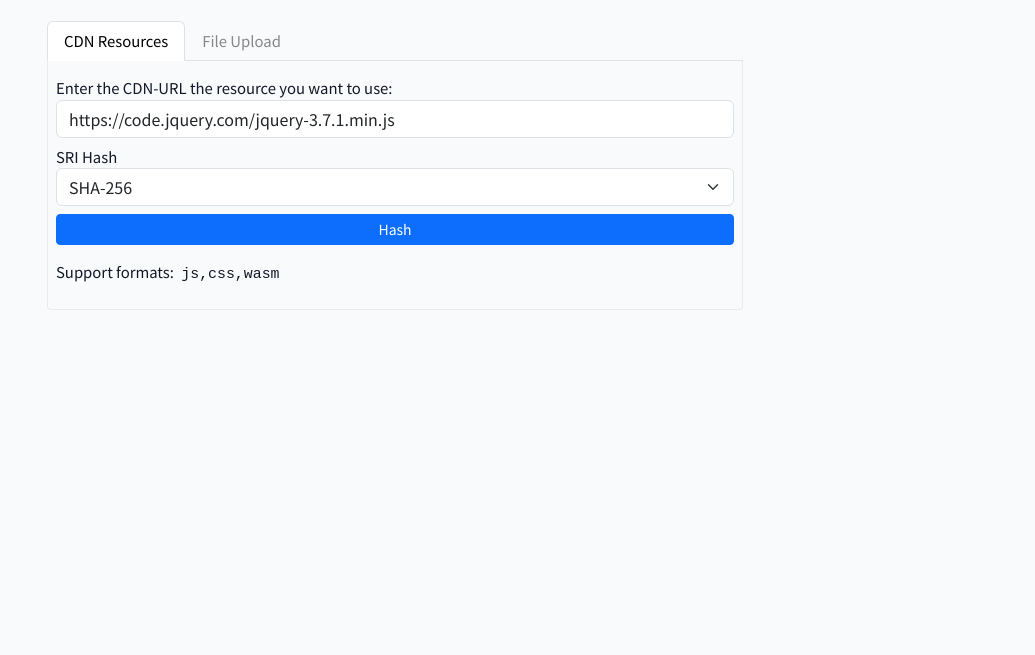
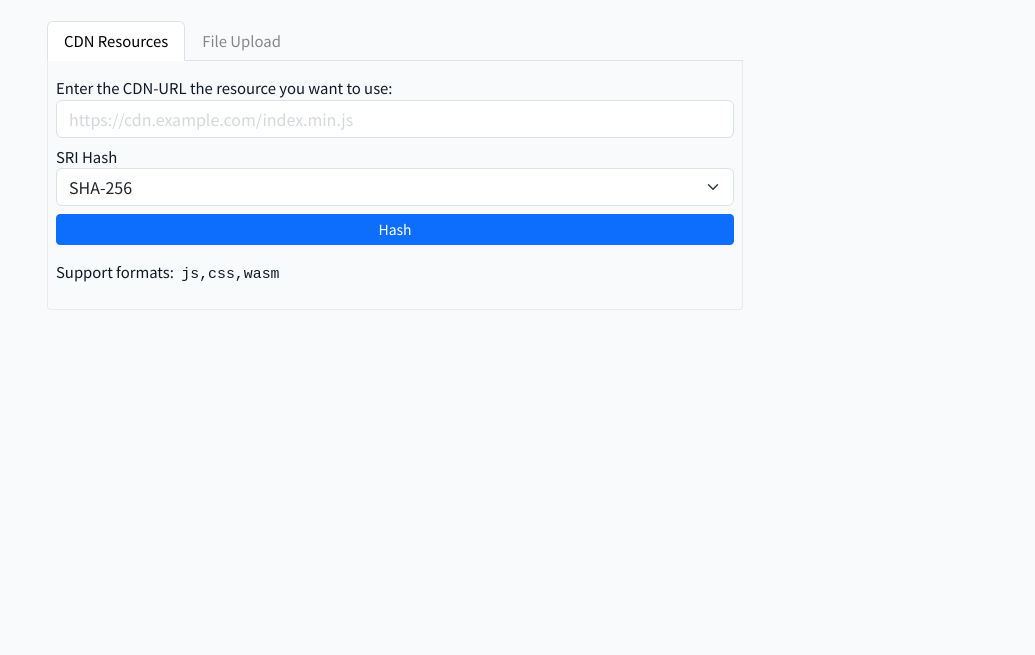
Before and after one commit to ennacx/sri-hasher, a plain HTML site: page index.html in a window 1280 px wide. Shown: the part 96-751 px from the top of the page, without its empty margins (245-1280 px from the left). Drawn offline with nearby package versions, Linux system fonts and the light colour scheme; a web font is replaced by a local one.

Commit message:
不要になった箇所を削除

```diff
--- a/index.html
+++ b/index.html
@@ -68,9 +68,7 @@
                     <div id="mode-fetch-tab-pane" class="tab-pane fade show active">
                         <div class="form-group">
                             <label for="url">Enter the CDN-URL the resource you want to use:</label>
-                            <input type="text" name="url" id="url" class="form-control" placeholder="https://cdn.example.com/index.min.js" autocomplete="off"
-                                   value="https://code.jquery.com/jquery-3.7.1.min.js"
-                            />
+                            <input type="text" name="url" id="url" class="form-control" placeholder="https://cdn.example.com/index.min.js" autocomplete="off" />
                         </div>
                     </div>
                     <div id="mode-upload-tab-pane" class="tab-pane fade">
```
